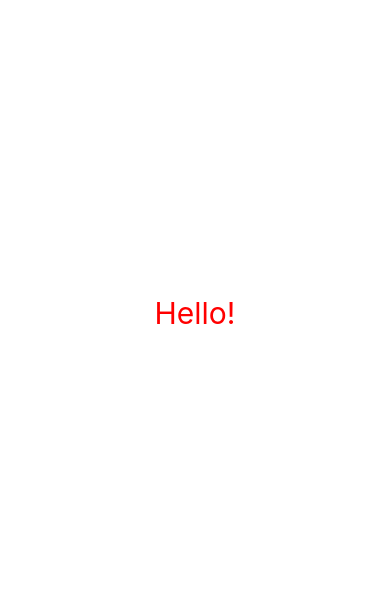
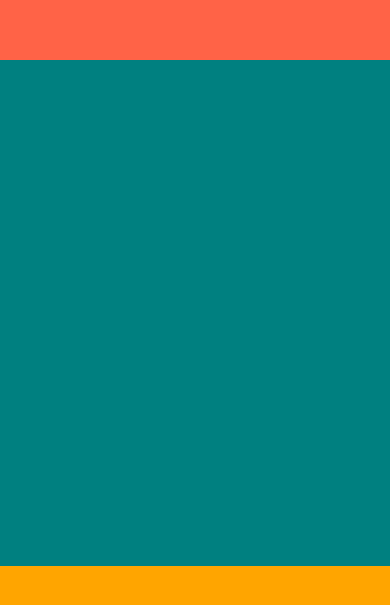
Before and after one commit to heesungjang/practice_react_native, a React Native app: screen / in a window 390 px wide. Shown: the part 109-714 px from the top of the page. Built offline with nearby package versions, Linux system fonts and the light colour scheme.

Commit message:
[layout] in react-native layout will not use width and height
리액트 네이티브 레이아웃 이해하기. 모바일 스크린 사이즈는 기기마다 편차가 크기 때문에 flex proportion으로 레이아웃을 잡는다

```diff
--- a/App.js
+++ b/App.js
@@ -1,25 +1,12 @@
-import { StatusBar } from "expo-status-bar";
 import React from "react";
-import { StyleSheet, Text, View } from "react-native";
+import { View } from "react-native";
 
 export default function App() {
     return (
-        <View style={styles.container}>
-            <Text style={styles.text}>Hello!</Text>
-            <StatusBar style="auto" />
+        <View style={{ flex: 1 }}>
+            <View style={{ flex: 1, backgroundColor: "tomato" }}></View>
+            <View style={{ flex: 3, backgroundColor: "teal" }}></View>
+            <View style={{ flex: 1, backgroundColor: "orange" }}></View>
         </View>
     );
 }
-
-const styles = StyleSheet.create({
-    container: {
-        flex: 1,
-        backgroundColor: "#fff",
-        alignItems: "center",
-        justifyContent: "center",
-    },
-    text: {
-        color: "red",
-        fontSize: 30,
-    },
-});
```
